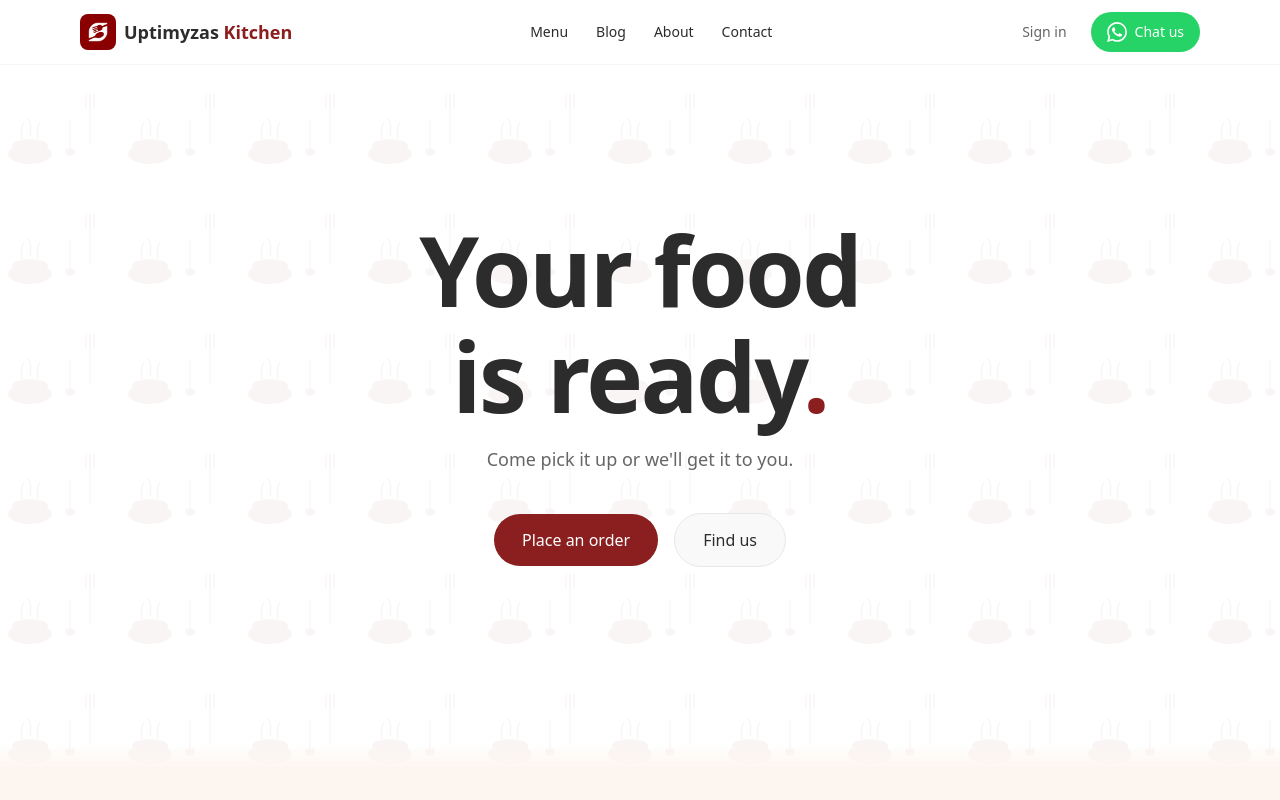
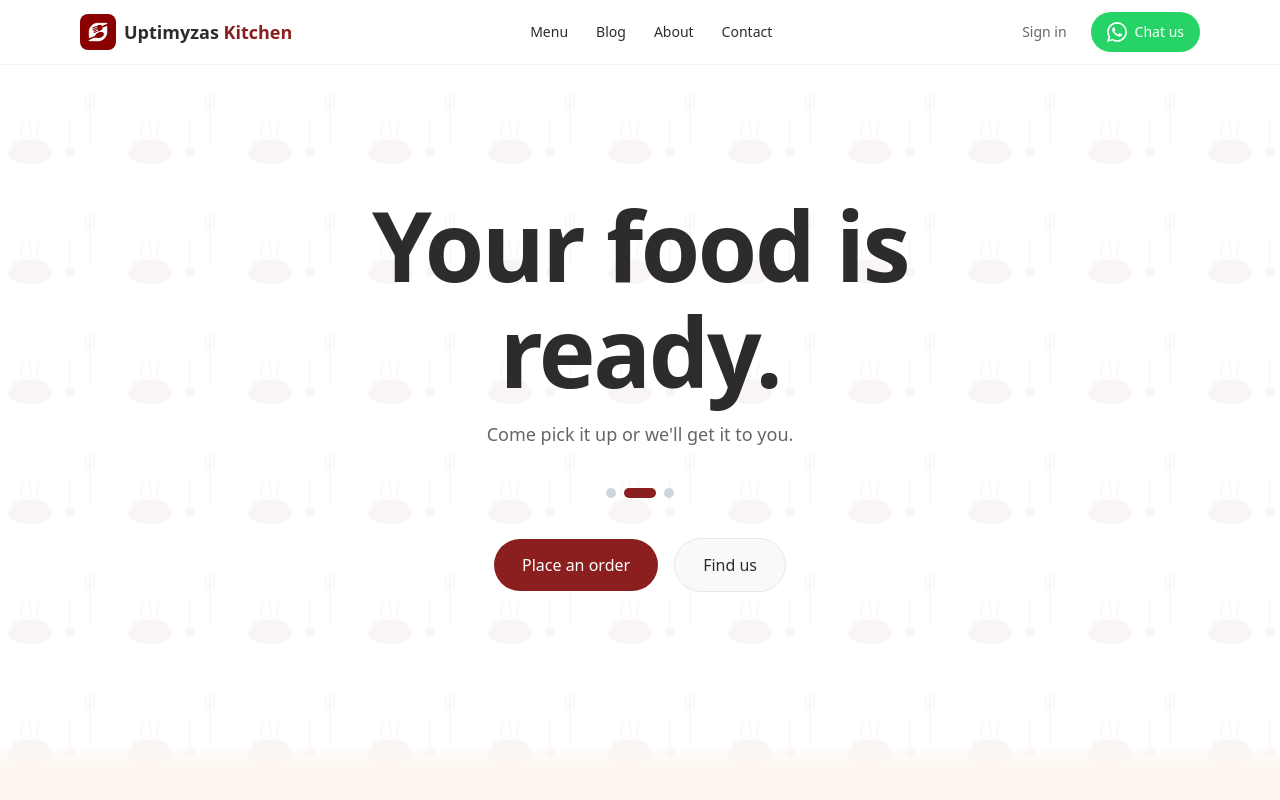
Before and after one commit to thejuolaamt/uptimyzas-kitchen-website, a Next.js app: page / in a window 1280 px wide. Shown: the top 800 px of the page. Built offline with nearby package versions, Linux system fonts and the light colour scheme; no server answers; the database is empty.

Commit message:
latest update on hero section

```diff
--- a/app/components/Hero.tsx
+++ b/app/components/Hero.tsx
@@ -1,9 +1,42 @@
 "use client";
 
+import { useState, useEffect, useCallback } from "react";
+
 export default function Hero() {
+  const slides = [
+    {
+      title: "Welcome to Uptimyzas Kitchen",
+      subtitle: "We are ready to serve you.",
+    },
+    {
+      title: "Your food is ready.",
+      subtitle: "Come pick it up or we'll get it to you.",
+    },
+    {
+      title: "Everyday Energy — Refuel Here",
+      subtitle: "Get your day going with Uptimyzas Kitchen.",
+    },
+  ];
+
+  const [activeIndex, setActiveIndex] = useState(0);
+  const [isPaused, setIsPaused] = useState(false);
+
+  const goToSlide = useCallback((index: number) => {
+    setActiveIndex(index);
+  }, []);
+
+  useEffect(() => {
+    if (isPaused) return;
+
+    const interval = setInterval(() => {
+      setActiveIndex((prev) => (prev + 1) % slides.length);
+    }, 4000);
+
+    return () => clearInterval(interval);
+  }, [isPaused, slides.length]);
+
   return (
     <>
-      {/* Hero Section */}
       <section className="relative min-h-[85vh] md:min-h-[90vh] flex items-center justify-center bg-white overflow-hidden">
         {/* Foodie background texture */}
         <div className="absolute inset-0 z-0 opacity-[0.04]">
@@ -28,15 +61,43 @@ export default function Hero() {
         </div>
 
         {/* Content */}
-        <div className="relative z-10 text-center px-4 max-w-3xl mx-auto pb-16">
-          <h1 className="text-5xl md:text-7xl lg:text-8xl font-extrabold text-[#2C2C2C] mb-4 leading-[1.1] tracking-tight">
-            Your food<br />is ready<span className="text-[#8B1E1E]">.</span>
-          </h1>
+        <div className="relative z-10 text-center px-4 max-w-3xl mx-auto pb-16 w-full">
+          {/* Slides */}
+          <div className="relative overflow-hidden mb-10">
+            <div
+              className="transition-all duration-700 ease-in-out"
+              key={activeIndex}
+            >
+              <h1 className="text-5xl md:text-7xl lg:text-8xl font-extrabold text-[#2C2C2C] mb-4 leading-[1.1] tracking-tight animate-fadeSlideIn">
+                {slides[activeIndex].title}
+              </h1>
+              <p className="text-base md:text-lg text-[#666666] animate-fadeSlideIn delay-200">
+                {slides[activeIndex].subtitle}
+              </p>
+            </div>
+          </div>
 
-          <p className="text-base md:text-lg text-[#666666] mb-10">
-            Come pick it up or we'll get it to you.
-          </p>
+          {/* Dots */}
+          <div className="flex justify-center gap-2 mb-10">
+            {slides.map((_, index) => (
+              <button
+                key={index}
+                onClick={() => {
+                  goToSlide(index);
+                  setIsPaused(true);
+                  setTimeout(() => setIsPaused(false), 6000);
+                }}
+                className={`w-2.5 h-2.5 rounded-full transition-all duration-300 ${
+                  activeIndex === index
+                    ? "bg-[#8B1E1E] w-8"
+                    : "bg-gray-300 hover:bg-gray-400"
+                }`}
+                aria-label={`Go to slide ${index + 1}`}
+              />
+            ))}
+          </div>
 
+          {/* Buttons */}
           <div className="flex flex-col sm:flex-row items-center justify-center gap-4">
             <a
               href="/menu"
@@ -53,7 +114,7 @@ export default function Hero() {
           </div>
         </div>
 
-        {/* Bottom fade + shadow — creates the peek-through effect */}
+        {/* Bottom fade — peek-through effect */}
         <div className="absolute bottom-0 left-0 right-0 z-20 pointer-events-none">
           <div className="h-6 bg-gradient-to-t from-[#FDF6F0] to-transparent" />
           <div className="h-4 bg-[#FDF6F0]" />
@@ -69,6 +130,26 @@ export default function Hero() {
           </h2>
         </div>
       </div>
+
+      <style jsx>{`
+        @keyframes fadeSlideIn {
+          from {
+            opacity: 0;
+            transform: translateY(12px);
+          }
+          to {
+            opacity: 1;
+            transform: translateY(0);
+          }
+        }
+        .animate-fadeSlideIn {
+          animation: fadeSlideIn 0.6s ease-out forwards;
+        }
+        .delay-200 {
+          animation-delay: 0.2s;
+          opacity: 0;
+        }
+      `}</style>
     </>
   );
 }
```
